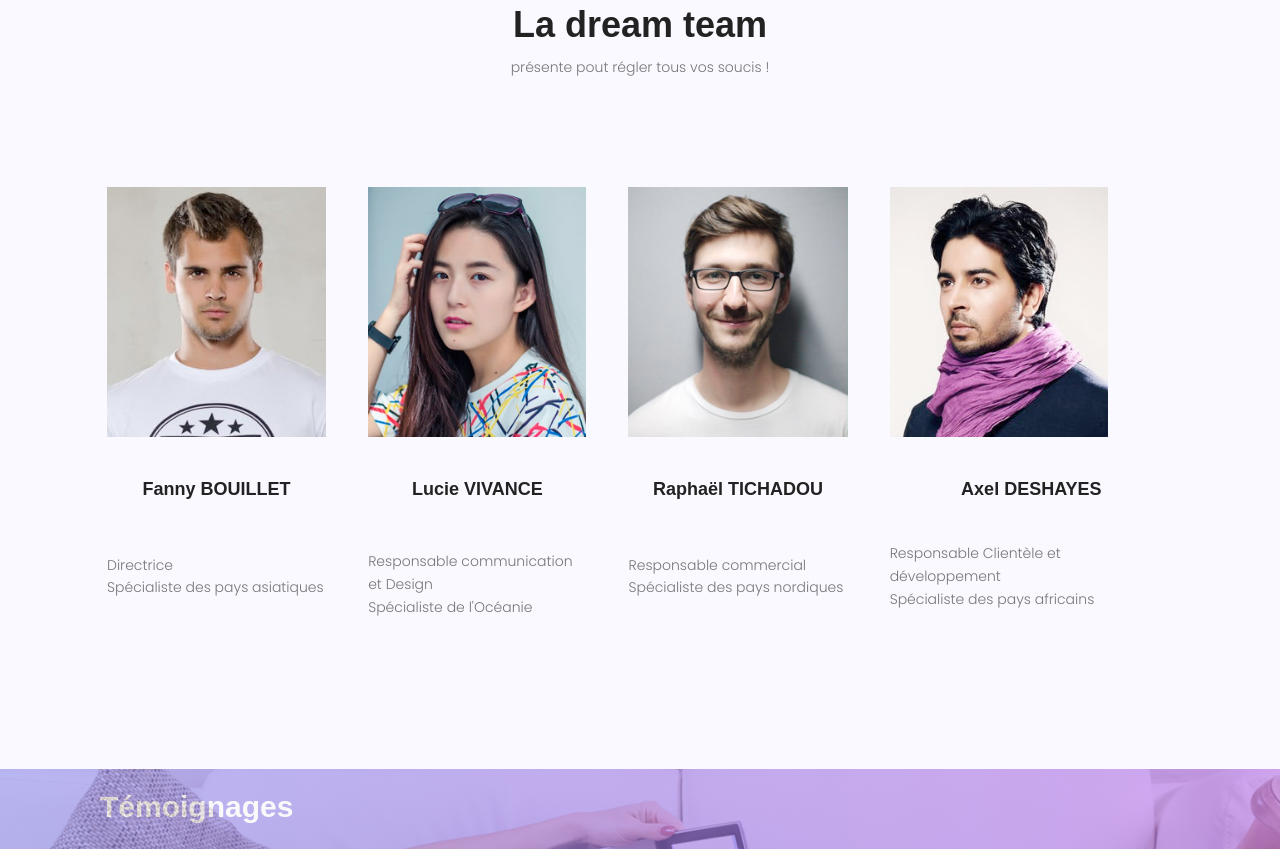
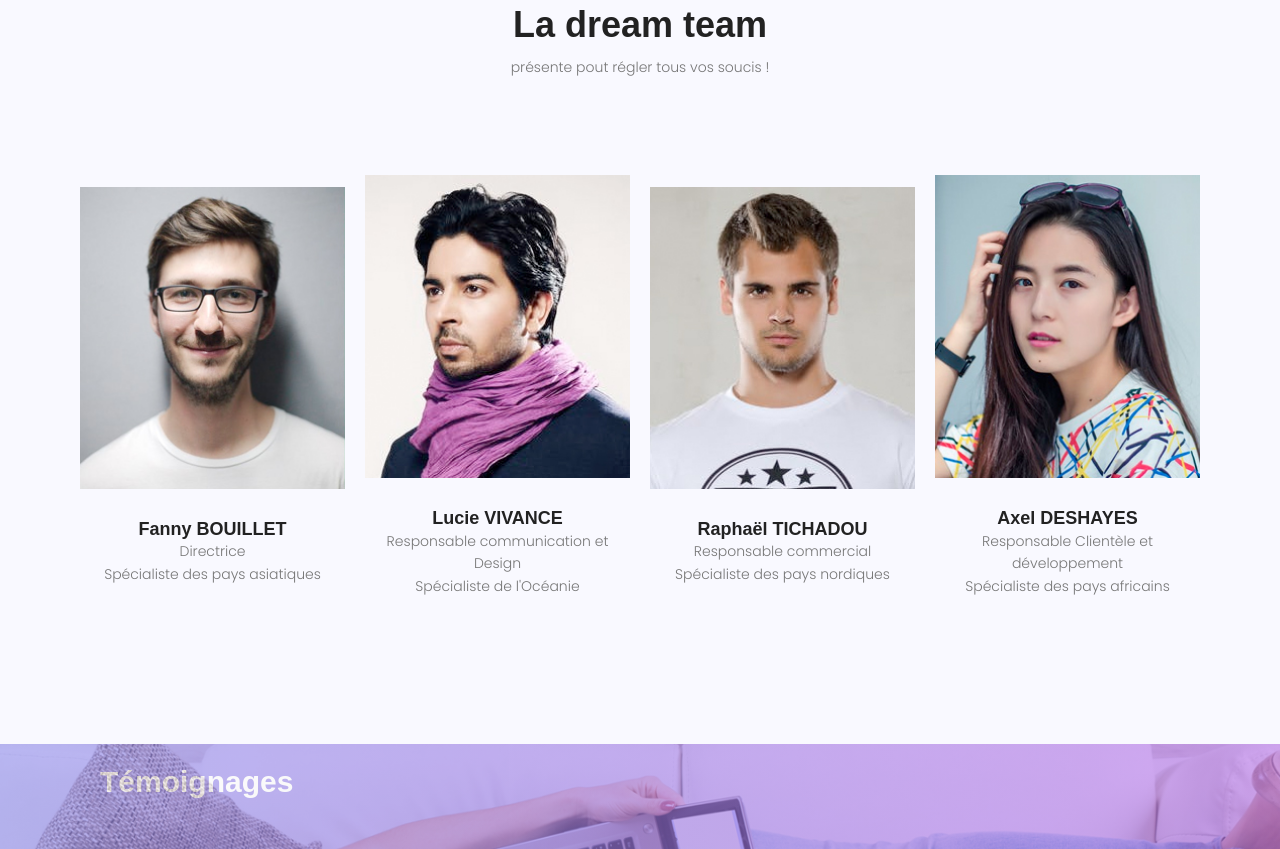
Before and after one commit to fannybouillet/Site-Start-Up, a plain HTML site: page index.html in a window 1280 px wide. Shown: the part 2388-3237 px from the top of the page. Drawn offline with nearby package versions, Linux system fonts and the light colour scheme; files that its build step writes are made by us from their sources; files whose address does not match are found by name.

Commit message:
Correction + team

```diff
--- a/css/index.css
+++ b/css/index.css
@@ -63,7 +63,7 @@ padding-left: 100px;
 }
 
 .sectionVoyage {
-  display: inline-block!;
+  display: inline-block;
   margin: 0.25rem;
   padding: 1rem;
   width: 100%;
--- a/index.html
+++ b/index.html
@@ -99,7 +99,7 @@
 					<span class="lnr lnr-diamond"></span>
 					<h4>Des découvertes inoubliables</h4>
 					<p>
-						Vous pourrez découvrir les richesses de chaque destinations. Que ce soit humainement, culturellement ou bien intellectuellement, vous sortirez grandi de ces aventures !
+						Vous pourrez découvrir les richesses de chaque destinations. Que ce soit humainement, culturellement ou bien intellectuellement, vous sortirez grandie de ces aventures !
 					</p>
 				</div>
 
@@ -112,10 +112,10 @@
 		<div class="container-fluid">
 			<div class="row justify-content-end align-items-center d-flex no-padding">
 				<div class="col-lg-6 about-left mt-70 formulaire">
-					<h1>Inscrivez vous à notre newsletter</h1>
+					<h1>Inscrivez-vous à notre newsletter</h1>
 					<p>
-					Si vous souhaitez suivre tous nos projet et l'actualité de nos voyages</br>
-					Remplissez ce petit formulaire !
+					Si vous souhaitez suivre tous nos projets et l'actualité de nos voyages</br>
+					Remplissez ce petit formulaire ! (Pas plus rapide...)
 				</p>
 				<div>
 					<form id="Login">
@@ -150,36 +150,69 @@
 				</div>
 			</div>
 		</div>
-		<table >
-			<tr>
-				<td><img class="imgPersonnel" src="img/t3.jpg" height="250" width="auto"></td>
-				<td><img class="imgPersonnel" src="img/t4.jpg" height="250" width="auto"></td>
-				<td><img class="imgPersonnel" src="img/t1.jpg" height="250" width="auto"></td>
-				<td><img class="imgPersonnel" src="img/t2.jpg" height="250" width="auto"></td>
-			</tr>
-			<tr>
-				<td class="nomPersonnel"><h4>Fanny BOUILLET</h4></td>
-				<td class="nomPersonnel"><h4>Lucie VIVANCE</h4></td>
-				<td class="nomPersonnel"><h4>Raphaël TICHADOU</h4></td>
-				<td class="nomPersonnel"><h4>Axel DESHAYES</h4></td>
-			</tr>
-			<tr>
-				<td><p>Directrice </br>
-				Spécialiste des pays asiatiques</p>
-			</td>
-			<td>Responsable communication</br> et Design</br>
-				Spécialiste de l'Océanie
-			</td>
-			<td><p>Responsable commercial</br>
-			Spécialiste des pays nordiques</p>
-		</td>
-		<td><p>Responsable Clientèle et développement</br>
-		Spécialiste des pays africains </p>
-	</td>
-</tr>
-
-</table>
-</div>
+		<div class="row justify-content-center d-flex align-items-center">
+			<div class="col-md-3 single-team">
+				<div class="thumb">
+					<img class="img-fluid" src="img/t1.jpg" alt="">
+					<div class="align-items-center justify-content-center d-flex">
+						<a href="#"><i class="fa fa-facebook"></i></a>
+						<a href="#"><i class="fa fa-twitter"></i></a>
+						<a href="#"><i class="fa fa-linkedin"></i></a>
+					</div>
+				</div>
+				<div class="meta-text mt-30 text-center">
+					<h4>Fanny BOUILLET</h4>
+					<p>Directrice </br>
+					Spécialiste des pays asiatiques</p>
+				</div>
+			</div>
+			<div class="col-md-3 single-team">
+				<div class="thumb">
+					<img class="img-fluid" src="img/t2.jpg" alt="">
+					<div class="align-items-center justify-content-center d-flex">
+						<a href="#"><i class="fa fa-facebook"></i></a>
+						<a href="#"><i class="fa fa-twitter"></i></a>
+						<a href="#"><i class="fa fa-linkedin"></i></a>
+					</div>
+				</div>
+				<div class="meta-text mt-30 text-center">
+					<h4>Lucie VIVANCE</h4>
+					<p>Responsable communication et Design</br>
+					Spécialiste de l'Océanie</p>
+				</div>
+			</div>
+			<div class="col-md-3 single-team">
+				<div class="thumb">
+					<img class="img-fluid" src="img/t3.jpg" alt="">
+					<div class="align-items-center justify-content-center d-flex">
+						<a href="#"><i class="fa fa-facebook"></i></a>
+						<a href="#"><i class="fa fa-twitter"></i></a>
+						<a href="#"><i class="fa fa-linkedin"></i></a>
+					</div>
+				</div>
+				<div class="meta-text mt-30 text-center">
+					<h4>Raphaël TICHADOU</h4>
+					<p>Responsable commercial</br>
+					Spécialiste des pays nordiques</p>
+				</div>
+			</div>
+			<div class="col-md-3 single-team">
+				<div class="thumb">
+					<img class="img-fluid" src="img/t4.jpg" alt="">
+					<div class="align-items-center justify-content-center d-flex">
+						<a href="#"><i class="fa fa-facebook"></i></a>
+						<a href="#"><i class="fa fa-twitter"></i></a>
+						<a href="#"><i class="fa fa-linkedin"></i></a>
+					</div>
+				</div>
+				<div class="meta-text mt-30 text-center">
+					<h4>Axel DESHAYES</h4>
+					<p>Responsable Clientèle et développement</br>
+					Spécialiste des pays africains </p>
+				</div>
+			</div>
+		</div>
+	</div>
 </section>
 
 <section class="testimonial-area relative section-gap">
```
